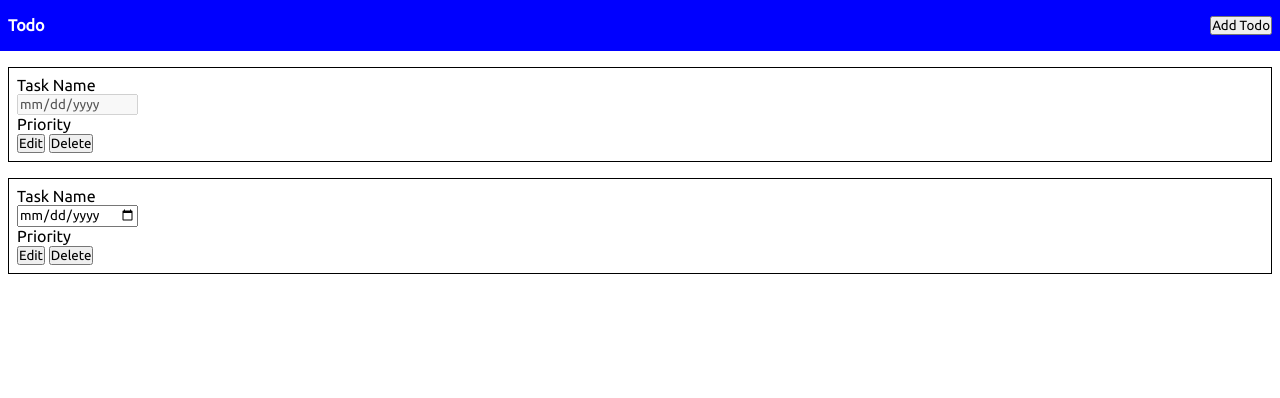
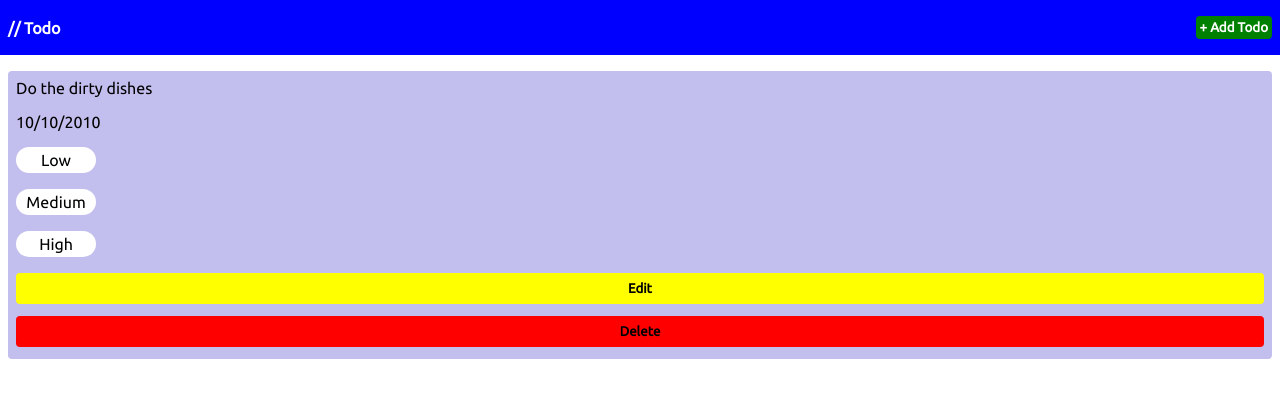
Before and after one commit to dan-collins-dev/todo-list-vanilla, a website: page public/index.html in a window 1280 px wide. Drawn offline with Linux system fonts and the light colour scheme.

Commit message:
updated styles to the card to flex it out and update it's layout

```diff
--- a/public/css/index.css
+++ b/public/css/index.css
@@ -15,6 +15,7 @@
     display: flex;
     background-color: blue;
     color: white;
+    align-items: center;
 }
 
 .header__name {
@@ -23,26 +24,64 @@
 
 .header__add-btn {
     margin: 0 0 0 auto;
+    padding: .25rem;
+    border:none;
+    border-radius: .25rem;
+    background-color: green;
+    color: white;
+    font-weight: bolder;
 }
 
 .todos {
-
+    display: flex;
+    flex-direction: column;
 }
 
 .todo {
-    border: 1px solid black;
+    background-color: rgb(194, 190, 237);
+    display: flex;
+    flex-direction: column;
+    border: none;
+    border-radius: .25rem;
     margin: 1rem 0.5rem;
     padding: .5rem;
+    gap: 1rem;
 }
-.todo__name {
+
+.todo__name {}
+
+.todo__due-date {}
+
+.todo__priority-pill {
+    display: flex;
+    background-color: white;
+    padding: .25rem;
+    width: 5rem;
+    justify-content: center;
+    border-radius: 1rem;
 }
-.todo__due-date {
+
+.todo__priority {}
+
+.todo__btns {
+    display: flex;
+    flex-direction: column;
+    gap: .5rem;
 }
-.todo__priority {
+
+.todos__btns__edit-btn {
+    padding: .5rem;
+    background-color: yellow;
+    border: none;
+    border-radius: .25rem;
+    font-weight: bolder;
 }
-.todo__btns {
+
+.todos__btns__delete-btn {
+    padding: .5rem;
+    margin: .25rem 0;
+    border: none;
+    border-radius: .25rem;
+    background-color: red;
+    font-weight: bolder;
 }
-.todo__btns__edit-btn {
-}
-.todos__btns__delete-btn {
-}
--- a/public/index.html
+++ b/public/index.html
@@ -8,31 +8,34 @@
     </head>
     <body>
         <header class="header">
-            <p class="header__name">Todo</p>
-            <button class="header__add-btn">Add Todo</button>
+            <p class="header__name">// Todo</p>
+            <button class="header__add-btn">+ Add Todo</button>
         </header>
 
         <main>
             <section class="todos">
                 <article class="todo">
-                    <p class="todo__name">Task Name</p>
-                    <input type="date" class="todo__due-date" disabled />
-                    <p class="todo__priority">Priority</p>
+                    <p class="todo__name" id="todo-name">Do the dirty dishes</p>
+                    <p class="todo__due-date" id="todo-due-date">10/10/2010</p>
+                    <div class="todo__priority-pill">
+                        <p class="todo__priority">Low</p>
+                    </div>
+
+                    <div class="todo__priority-pill">
+                        <p class="todo__priority">Medium</p>
+                    </div>
+
+                    <div class="todo__priority-pill">
+                        <p class="todo__priority">High</p>
+                    </div>
+
                     <article class="todo__btns">
                         <button class="todos__btns__edit-btn">Edit</button>
                         <button class="todos__btns__delete-btn">Delete</button>
                     </article>
                 </article>
 
-                <article class="todo">
-                    <p class="todo__name">Task Name</p>
-                    <input type="date" class="todo__due-date" />
-                    <p class="todo__priority">Priority</p>
-                    <article class="todo__btns">
-                        <button class="todos__btns__edit-btn">Edit</button>
-                        <button class="todos__btns__delete-btn">Delete</button>
-                    </article>
-                </article>
+
             </section>
         </main>
 
```
